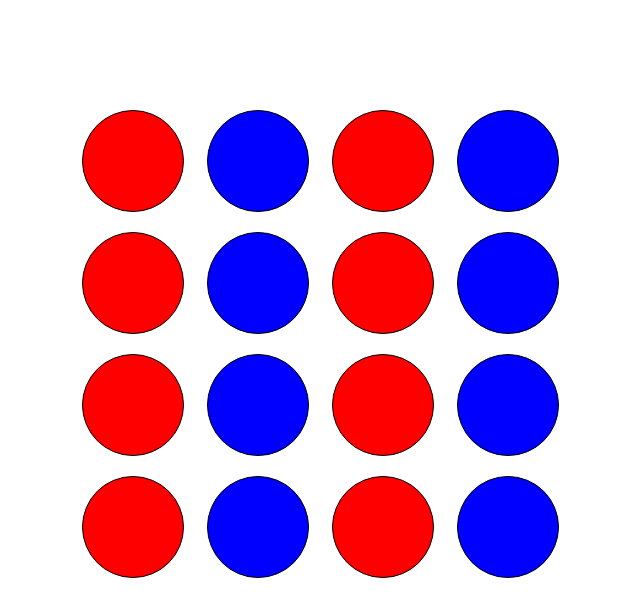
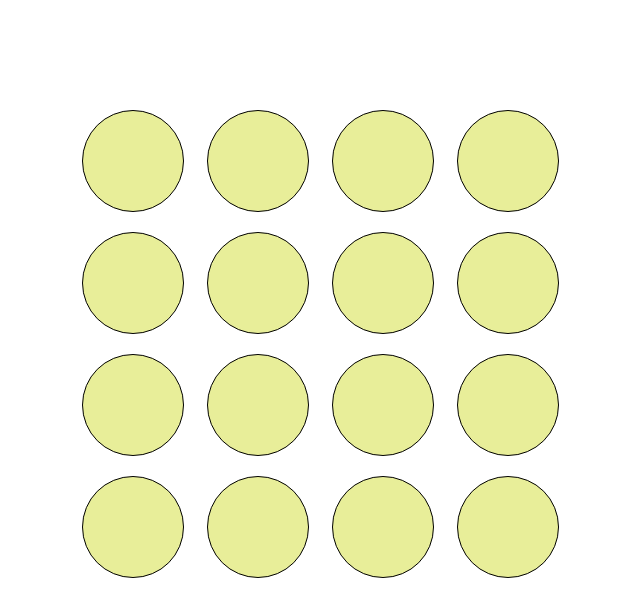
Before and after one commit to aviralrabbit1/connect-4, a React (Create React App) app: page / in a window 1280 px wide. Shown: the top 616 px of the page, without its empty margins (338-978 px from the left). Built offline with nearby package versions, Linux system fonts and the light colour scheme.

Commit message:
setting dynamic className rendering of gameCircles

```diff
--- a/src/Components/Gameboard.js
+++ b/src/Components/Gameboard.js
@@ -11,72 +11,29 @@ function Gameboard() {
     setGameBoard(gameBoard);
     console.log(gameBoard);
   }
+
+  const renderCircle = (id) => {
+    return <Gamecircle id={id} className={`player_${gameBoard[id]}`} onCircleClicked={circleClicked} />
+  }
+
   return (
     <div className='gameBoard' >
-        <Gamecircle id ={1} className="player_1" onCircleClicked={circleClicked} >
-            {/* <span style={{color: 'red'}} >Red</span> */}
-        </Gamecircle>
-
-        <Gamecircle id ={2} className="player_2" onCircleClicked={circleClicked} >
-            {/* <span style={{color: 'blue'}} >Blue</span> */}
-        </Gamecircle>
-
-        <Gamecircle id ={3} className="player_1" onCircleClicked={circleClicked} >
-            {/* <span style={{color: 'red'}} >Red</span> */}
-        </Gamecircle>
-
-        <Gamecircle id ={4} className="player_2" onCircleClicked={circleClicked} >
-            {/* <span style={{color: 'blue'}} >Blue</span> */}
-        </Gamecircle>
-
-        <Gamecircle id ={5} className="player_1" onCircleClicked={circleClicked} >
-            {/* <span style={{color: 'red'}} >Red</span> */}
-        </Gamecircle>
-
-        <Gamecircle id ={6} className="player_2" onCircleClicked={circleClicked} >
-            {/* <span style={{color: 'blue'}} >Blue</span> */}
-        </Gamecircle>
-
-        <Gamecircle id ={7} className="player_1" onCircleClicked={circleClicked} >
-            {/* <span style={{color: 'red'}} >Red</span> */}
-        </Gamecircle>
-
-        <Gamecircle id ={8} className="player_2" onCircleClicked={circleClicked} >
-            {/* <span style={{color: 'blue'}} >Blue</span> */}
-        </Gamecircle>
-
-        <Gamecircle id ={9}  className="player_1"onCircleClicked={circleClicked} >
-            {/* <span style={{color: 'red'}} >Red</span> */}
-        </Gamecircle>
-
-        <Gamecircle id ={10} className="player_2" onCircleClicked={circleClicked} >
-            {/* <span style={{color: 'blue'}} >Blue</span> */}
-        </Gamecircle>
-
-        <Gamecircle id ={11} className="player_1" onCircleClicked={circleClicked} >
-            {/* <span style={{color: 'red'}} >Red</span> */}
-        </Gamecircle>
-
-        <Gamecircle id ={12} className="player_2" onCircleClicked={circleClicked} >
-            {/* <span style={{color: 'blue'}} >Blue</span> */}
-        </Gamecircle>
-
-        <Gamecircle id ={13} className="player_1" onCircleClicked={circleClicked} >
-            {/* <span style={{color: 'red'}} >Red</span> */}
-        </Gamecircle>
-
-        <Gamecircle id ={14} className="player_2" onCircleClicked={circleClicked} >
-            {/* <span style={{color: 'blue'}} >Blue</span> */}
-        </Gamecircle>
-
-        <Gamecircle id ={15} className="player_1" onCircleClicked={circleClicked} >
-            {/* <span style={{color: 'red'}} >Red</span> */}
-        </Gamecircle>
-
-        <Gamecircle id ={16} className="player_2" onCircleClicked={circleClicked} >
-            {/* <span style={{color: 'blue'}} >Blue</span> */}
-        </Gamecircle>
-
+        {renderCircle(0)}
+        {renderCircle(1)}
+        {renderCircle(2)}
+        {renderCircle(3)}
+        {renderCircle(4)}
+        {renderCircle(5)}
+        {renderCircle(6)}
+        {renderCircle(7)}
+        {renderCircle(8)}
+        {renderCircle(9)}
+        {renderCircle(10)}
+        {renderCircle(11)}
+        {renderCircle(12)}
+        {renderCircle(13)}
+        {renderCircle(14)}
+        {renderCircle(15)}
     </div>
   )
 }
```
